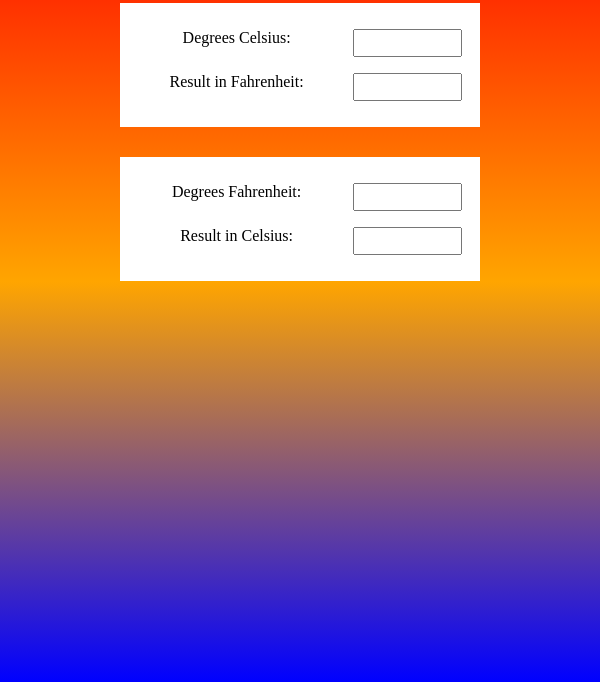
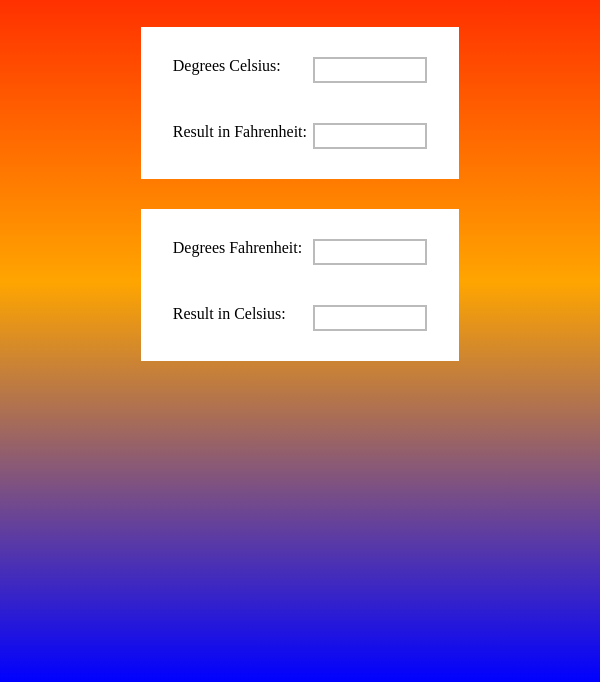
Before and after one commit to jgray13/Temperature-Converter, a plain HTML site: page index.html in a window 600 px wide. Shown: the part 118-800 px from the top of the page. Drawn offline with Linux system fonts and the light colour scheme.

Commit message:
Add files via upload

```diff
--- a/celsius-to-fahrenheit.css
+++ b/celsius-to-fahrenheit.css
@@ -9,7 +9,7 @@
 body {
     text-align: center;
     margin: 0 auto;
-  font-size: 33px;
+    font-size: 16px;
     min-height: 100%;
   }
 main {
@@ -19,166 +19,122 @@ main {
     overflow: auto;
 }
 h1 {
-	font-size: 40px;
+	font-size: 30px;
 	margin: 30px auto;
 }
 h3 {
-	font-size: 28px;
+	font-size: 18px;
 	margin: 10px auto;
 }
 p {
 	line-height: 110%;
-	overflow: auto;
 }
 input {
-	padding: 3px 2px;
+	width: 40%;
+	font-size: 14px;
+	padding: 3px 4px;
+	border: 2px solid #bbb;
+}
+input:focus {
+}
+input::-webkit-outer-spin-button,
+input::-webkit-inner-spin-button {
+  -webkit-appearance: none;
+  margin: 0;
+}
+input[type=number] {
+  -moz-appearance: textfield;
 }
 #container {
-	width: 40%;
-	min-height: 100%;
-	margin: 0 auto 50px;
+	width: 85%;
+	margin: 0 auto;
 	padding: 0;
-	text-align: center;
 }
-#cel {
-  float: right;
-  margin-right: 10%;
-  width: 25%;
-  font-size: 25px;
-}
-#fahResult {
-  float: right;
-  margin-right: 10%;
-  width: 25%;
-  font-size: 25px;
-}
-#celResult {
-  float: right;
-  margin-right: 10%;
-  width: 25%;
-  font-size: 25px;
-}
-#fah {
-  float: right;
-  margin-right: 10%;
-  width: 25%;
-  font-size: 25px;
+.section {
+	width: 90%;
+	margin: 0 auto;
+	padding: 20px 0;
+	display: flex;
+	flex-direction: row;
+	justify-content: space-between;
 }
 #c-to-f {
+	text-align: left;
     width: 100%;
     margin: 30px auto;
     padding: 10px 0;
     background-color: #fff;
 }
 #f-to-c {
+	text-align: left;
     width: 100%;
     margin: 20px auto 0;
     padding: 10px 0;
     background-color: #fff;
 }
 /*  media queries  */
-@media only screen and (max-width: 1100px ) {
-body {
-  font-size: 22px;
-}
-h1 {
-	font-size: 32px;
-	margin: 20px auto;
-}
-h3 {
-	font-size: 20px;
-	margin: 10px auto;
-}
-#cel {
-    margin-right: 5%;
-    font-size: 18px;
-	width: 28%;
-}
-#fahResult {
-    margin-right: 5%;
-    font-size: 18px;
-	width: 28%;
-}
-#fah {
-    margin-right: 5%;
-    font-size: 18px;
-	width: 28%;
-}
-#celResult {
-    margin-right: 5%;
-    font-size: 18px;
-	width: 28%;
+@media only screen and (min-width: 370px) {
+	#container {
+		width: 75%;
 	}
 }
-@media only screen and (max-width: 670px) {
-body {
-  font-size: 16px;
-}
-h1 {
-	font-size: 27px;
-	margin: 20px auto;
-}
-h3 {
-	font-size: 17px;
-	margin: 10px auto;
-}
+@media only screen and (min-width: 450px) {
 	#container {
-	width: 80%;
-}
-#cel {
-    margin-right: 5%;
-    font-size: 16px;
-	width: 28%;
-}
-#fahResult {
-    margin-right: 5%;
-    font-size: 16px;
-	width: 28%;
-}
-#fah {
-    margin-right: 5%;
-    font-size: 16px;
-	width: 28%;
-}
-#celResult {
-    margin-right: 5%;
-    font-size: 16px;
-	width: 28%;
+		width: 65%;
 	}
 }
-@media only screen and (max-width: 670px ) and (orientation: landscape) {
-h1 {
-	margin: 20px auto 10px;
+@media only screen and (min-width: 600px) {
+	#container {
+		width: 53%;
 	}
-#c-to-f {
-  margin: 15px auto;
-}
-#f-to-c {
-   margin: 10px auto 0;
-}
-}
-@media only screen and (max-width: 1000px){
-#container {
-	width: 45%;
-}
-}
-@media only screen and (max-width: 750px){
-#container {
-	width: 50%;
-}
-}
-@media only screen and (max-width: 600px) {
-#container {
-	width: 60%;
-}
-}
-@media only screen and (max-width: 500px) {
-#container {
+	.section {
 	    width: 80%;
     }
 }
-@media only screen and (min-width: 1600px){
+@media only screen and (min-width: 768px) {
+	#container {
+		width: 43%;
+	}
+}
+@media only screen and (min-width: 992px) {
 	#container {
 	    width: 35%;
 	}
 }
+@media only screen and (min-width: 1200px) {
+	body {
+        font-size: 23px;
+    }
+	#container {
+	    width: 40%;
+	}
+    h1 {
+	    font-size: 40px;
+    }
+    h3 {
+	    font-size: 28px;
+    }
+	input {
+		font-size: 20px;
+	}
+}
+@media only screen and (min-width: 1300px) {
+	#container {
+		width: 35%;
+	}
+}
+@media only screen and (min-width: 1500px) {
+	main {
+		width: 90%;
+	}
+}
+@media only screen and (min-width: 1800px) {
+	main {
+		width: 80%;
+	}
+}
+@media only screen and (min-width: 2000px) {
+	main {
+		width: 70%;
+	}
+}
--- a/index.html
+++ b/index.html
@@ -12,21 +12,25 @@
 <h3>Enter a number to make a conversion</h3>
 <div id="container">
 <div id="c-to-f">
-<p><input id="cel" onkeyup="convertC()">
-Degrees Celsius:
-</p>
-<p><input id="fahResult">
- Result in Fahrenheit:
-</p>
+<div class="section">
+<label for="cel">Degrees Celsius:</label>
+<input type="number" id="cel" name="cel" onkeyup="convertC()">
+</div>
+<div class="section">
+<label for="fahResult">Result in Fahrenheit:</label>
+<input type="number" id="fahResult" name="fahResult">
+</div>
 </div>
 
 <div id="f-to-c">
-<p><input id="fah" onkeyup="convertF()">
-Degrees Fahrenheit:
-</p>
-<p><input id="celResult">
-Result in Celsius:
-</p>
+<div class="section">
+<label for="fah">Degrees Fahrenheit:</label>
+<input type="number" id="fah" name="fah" onkeyup="convertF()">
+</div>
+<div class="section">
+<label for="celResult">Result in Celsius:</label>
+<input type="number" id="celResult" name="celResult">
+</div>
 </div>
 
 <script src="input-celsius-to-fahrenheit.js"></script>
```
Lines whose indentation alone changed are shown as unchanged.
